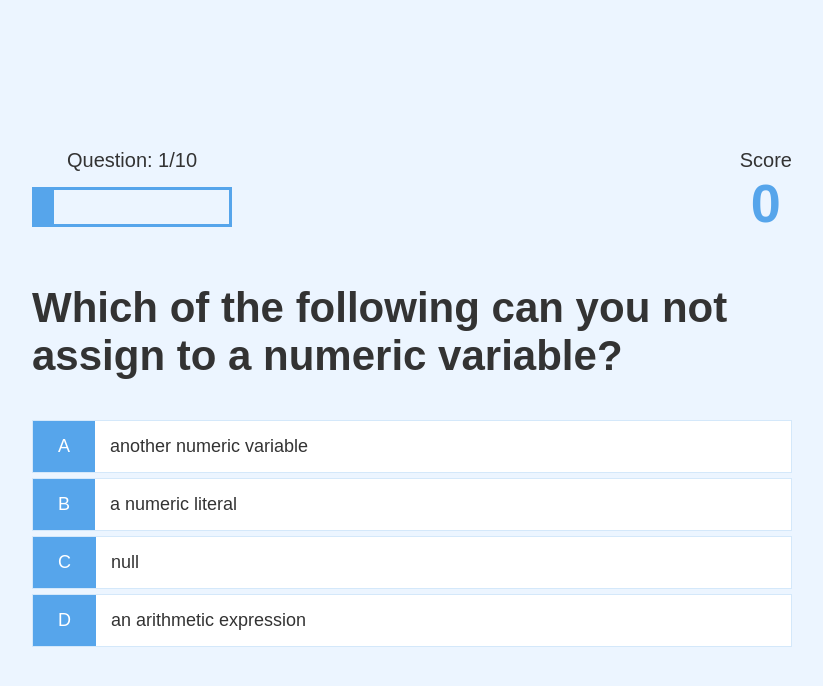
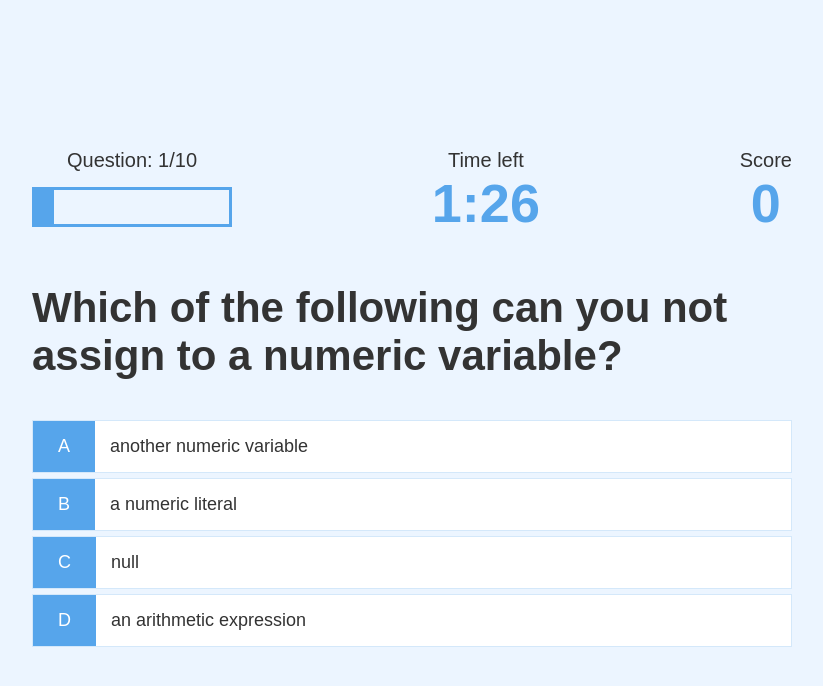
Before and after one commit to evanmich86/GroupProject, a plain HTML site: page QuizAppTestSpace/game.html in a window 1280 px wide. Shown: the whole page, without its empty margins (228-1051 px from the left). Drawn offline with Linux system fonts and the light colour scheme.

Commit message:
Added timer function. Changes are in QuizAppTest.

```diff
--- a/QuizAppTestSpace/game.html
+++ b/QuizAppTestSpace/game.html
@@ -20,7 +20,17 @@
                         <div id = "progressBarFull"></div>
                     </div>
                 </div>
-                <div id = "hud-item">
+                <div id = "hud-timer">
+                    <p class = "hud-prefix">
+                        Time left
+                    </p>
+                    <h1 class = "hud-main-text" id = "time_left">
+                        0
+                    </h1>
+
+
+                </div>
+                <div id = "hud-item-score">
                     <p class = "hud-prefix">
                         Score
                     </p>
@@ -51,5 +61,6 @@
     </div>
     <!--Bringing in the JavaScript-->
     <script src="game.js"></script>
+    <script src="timer.js"></script>
 </body>
 </html>
--- a/QuizAppTestSpace/game.js
+++ b/QuizAppTestSpace/game.js
@@ -108,7 +108,7 @@ startGame = () => {
 
 getNewQuestion = () => {
 
-    if(availableQuestions.length == 0 || questionCounter > MAX_QUESTIONS) {
+    if(availableQuestions.length == 0 || questionCounter >= MAX_QUESTIONS) {
         localStorage.setItem("mostRecentScore", score);
         //go to the end page
         return window.location.assign("/end.html");
--- /dev/null
+++ b/QuizAppTestSpace/timer.js
@@ -0,0 +1,38 @@
+let second = 1000;
+let seconds = 30;
+let minutes = 1;
+let then = Date.now();
+
+let timer = document.getElementById("time_left");
+
+function decrementTime(){
+    if(seconds > 0){
+        seconds--;
+        setTime(seconds, minutes);
+    }else if(minutes > 0){
+        minutes--;
+        seconds += 59;
+        setTime(seconds, minutes);
+    }else{
+        window.alert("Time up!");
+    }
+    then = Date.now();
+}
+
+function setTime(sec , min){
+    if(sec < 10){
+        timer.innerHTML = min + ":0" + sec;
+    }else{
+        timer.innerHTML = min + ":" + sec;
+    }
+}
+
+function main(){
+    let now = Date.now();
+    if(now - then > second){
+        decrementTime();
+    }
+    requestAnimationFrame(main);
+}
+
+main();
```
Also changed, not shown: timer.js (added, +34 -0 lines).
